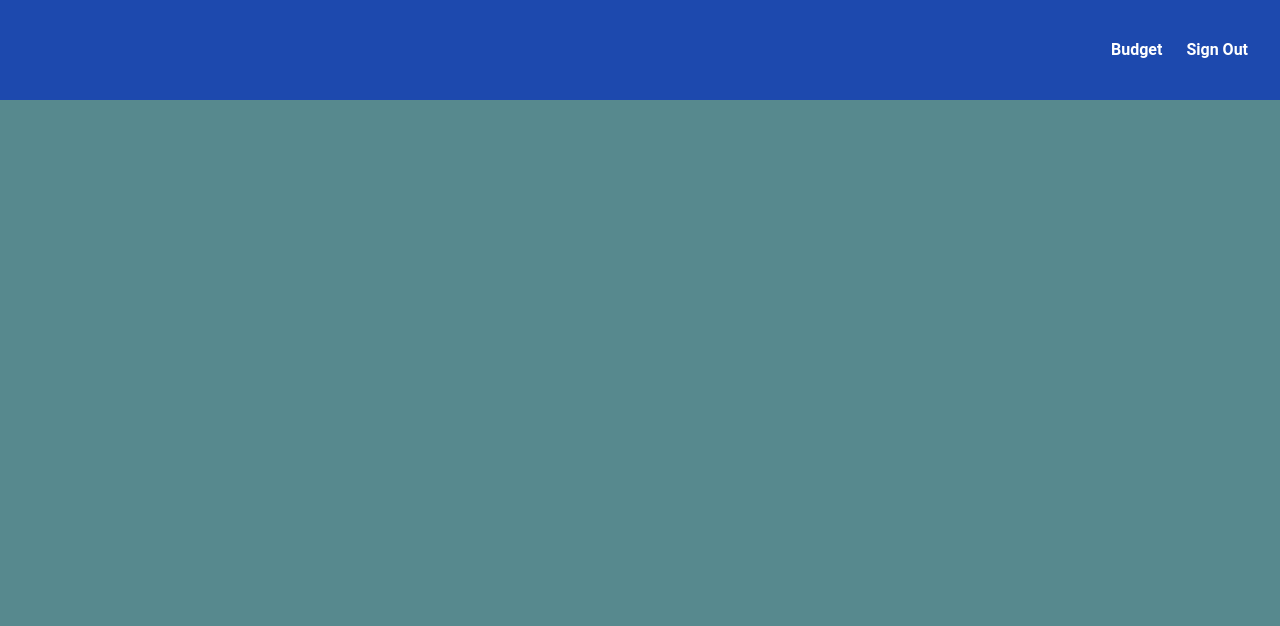
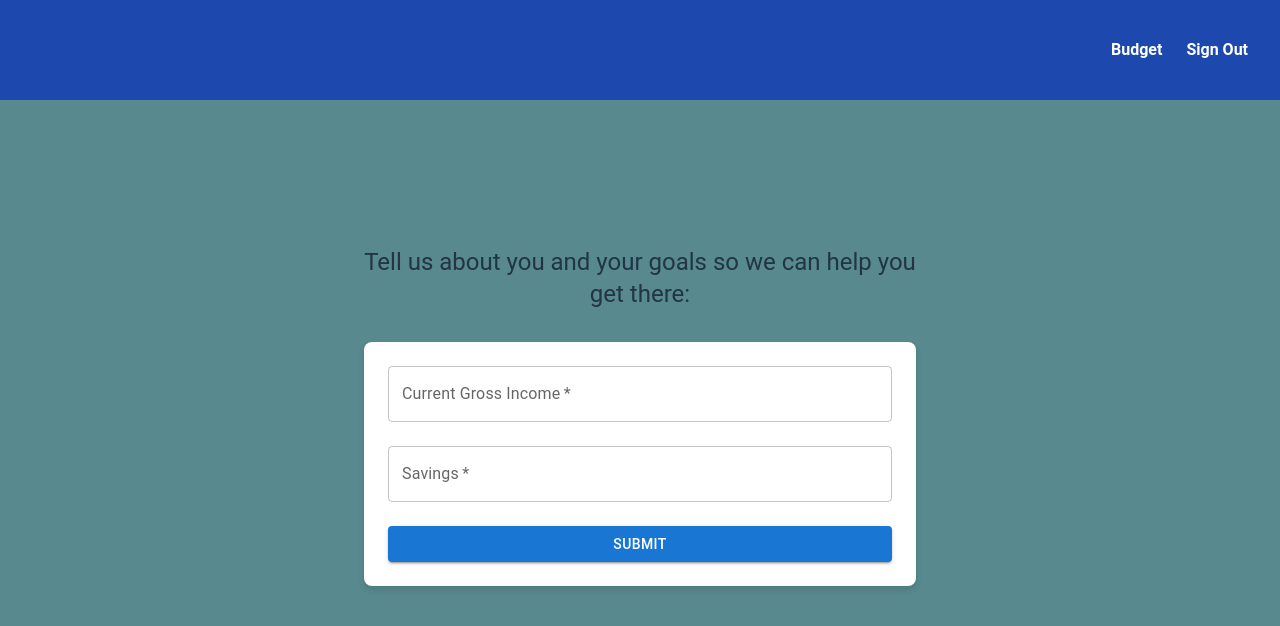
Before and after one commit to stevenha75/wealthwhiz, a React (Vite) app in the folder wealth-whiz/: page /form in a window 1280 px wide. Shown: the top 626 px of the page. Built offline with nearby package versions, Linux system fonts and the light colour scheme; no server answers; sample sign-in values are in the browser's storage.

Commit message:
routing for sign in and form to budget

```diff
--- a/wealth-whiz/src/App.tsx
+++ b/wealth-whiz/src/App.tsx
@@ -5,6 +5,7 @@ import Header from './components/Header';
 import SignInForm from './components/SignInForm';
 import ProtectedRoute from './components/ProtectedRoute';
 import BudgetPage from './app/budget/Budget';
+import FormPage from './app/form/Form';
 import logo from './assets/logo.png';
 import { AuthProvider } from './context/AuthContext';
 
@@ -32,6 +33,14 @@ function App() {
               </ProtectedRoute>
             }
           />
+          <Route
+            path="/form"
+            element={
+              <ProtectedRoute>
+                <FormPage />
+              </ProtectedRoute>
+            }
+          />
         </Routes>
       </Router>
     </AuthProvider>
--- a/wealth-whiz/src/app/budget/Budget.tsx
+++ b/wealth-whiz/src/app/budget/Budget.tsx
@@ -13,7 +13,9 @@ import {
   TextField,
   Stack,
   Container,
+  Grid2,
 } from '@mui/material';
+import PieChartSection from './PieChartSection';
 
 const BudgetPage = () => {
   const [transactions, setTransactions] = useState([
@@ -28,18 +30,26 @@ const BudgetPage = () => {
     if (newTransaction.description && newTransaction.amount) {
       setTransactions([
         ...transactions,
-        { id: transactions.length + 1, description: newTransaction.description, amount: parseFloat(newTransaction.amount) },
+        {
+          id: transactions.length + 1,
+          description: newTransaction.description,
+          amount: parseFloat(newTransaction.amount),
+        },
       ]);
       setNewTransaction({ description: '', amount: '' });
     }
   };
 
+  const pieChartData = transactions.map((transaction) => ({
+    label: transaction.description,
+    value: transaction.amount,
+  }));
+
   return (
-    <Container maxWidth="md" sx={{ mt: 4 }}>
+    <Container maxWidth={false} sx={{ maxWidth: '1600px', marginX: 'auto', paddingX: 4 }}>
       <Typography variant="h4" align="center" gutterBottom>
         Budget Management
       </Typography>
-
       <Box sx={{ mt: 4 }}>
         <Typography variant="h6">Add Transaction</Typography>
         <Stack direction="row" spacing={2} sx={{ mt: 2 }}>
@@ -64,7 +74,9 @@ const BudgetPage = () => {
         </Stack>
       </Box>
 
-      <Box sx={{ mt: 4 }}>
+      <Grid2 container spacing={10} sx={{ mt: 4 }}>
+        <Grid2 xs={12} md={8}>
+          <Box className="transaction-table-container">
             <Typography variant="h6">Transaction List</Typography>
             <TableContainer component={Paper} sx={{ mt: 2 }}>
               <Table>
@@ -85,6 +97,14 @@ const BudgetPage = () => {
               </Table>
             </TableContainer>
           </Box>
+        </Grid2>
+
+        <Grid2 xs={12} md={4}>
+          <Box className="pie-chart-container">
+            <PieChartSection data={pieChartData} />
+          </Box>
+        </Grid2>
+      </Grid2>
     </Container>
   );
 };
--- /dev/null
+++ b/wealth-whiz/src/app/budget/PieChartSection.tsx
@@ -0,0 +1,39 @@
+import React from 'react';
+import { Box, Typography } from '@mui/material';
+import { PieChart, Pie, Cell, Tooltip, ResponsiveContainer } from 'recharts';
+
+interface PieChartSectionProps {
+  data: { id: number; label: string; value: number }[];
+}
+
+const COLORS = ['#0088FE', '#00C49F', '#FFBB28', '#FF8042'];
+
+const PieChartSection: React.FC<PieChartSectionProps> = ({ data }) => {
+  return (
+    <Box sx={{ width: '100%', maxWidth: 400, marginLeft: 'auto' }}>
+      <Typography variant="h6" align="center" gutterBottom>
+        Expense Distribution
+      </Typography>
+      <ResponsiveContainer width="100%" height={300}>
+        <PieChart>
+          <Pie
+            data={data}
+            dataKey="value"
+            nameKey="label"
+            cx="50%"
+            cy="50%"
+            outerRadius={100}
+            fill="#8884d8"
+          >
+            {data.map((entry, index) => (
+              <Cell key={`cell-${index}`} fill={COLORS[index % COLORS.length]} />
+            ))}
+          </Pie>
+          <Tooltip />
+        </PieChart>
+      </ResponsiveContainer>
+    </Box>
+  );
+};
+
+export default PieChartSection;
--- a/wealth-whiz/src/app/form/Form.tsx
+++ b/wealth-whiz/src/app/form/Form.tsx
@@ -0,0 +1,75 @@
+import React, { useState } from 'react';
+import {
+  Box,
+  Typography,
+  TextField,
+  Button,
+  Container,
+  Stack,
+} from '@mui/material';
+import { useNavigate } from 'react-router-dom'; // Import useNavigate for navigation
+
+
+const FormPage = () => {
+  const [formValues, setFormValues] = useState({
+    grossIncome: '',
+    savings: '',
+  });
+  const navigate = useNavigate();
+  const handleChange = (e: React.ChangeEvent<HTMLInputElement>) => {
+    const { name, value } = e.target;
+    setFormValues({ ...formValues, [name]: value });
+  };
+
+  const handleSubmit = (e: React.FormEvent) => {
+    e.preventDefault();
+    console.log('Form submitted:', formValues);
+    navigate('/budget');
+  };
+
+  return (
+    <Container maxWidth="sm" sx={{ mt: 4 }}>
+      <Typography variant="h5" align="center" gutterBottom>
+        Tell us about you and your goals so we can help you get there:
+      </Typography>
+
+      <Box
+        component="form"
+        onSubmit={handleSubmit}
+        sx={{
+          mt: 4,
+          p: 3,
+          borderRadius: 2,
+          boxShadow: '0px 4px 6px rgba(0, 0, 0, 0.1)',
+          backgroundColor: '#ffffff',
+        }}
+      >
+        <Stack spacing={3}>
+          <TextField
+            label="Current Gross Income"
+            variant="outlined"
+            fullWidth
+            name="grossIncome"
+            value={formValues.grossIncome}
+            onChange={handleChange}
+            required
+          />
+          <TextField
+            label="Savings"
+            variant="outlined"
+            fullWidth
+            name="savings"
+            value={formValues.savings}
+            onChange={handleChange}
+            required
+          />
+          <Button type="submit" variant="contained" color="primary" fullWidth>
+            Submit
+          </Button>
+        </Stack>
+      </Box>
+    </Container>
+  );
+};
+
+export default FormPage;
--- a/wealth-whiz/src/components/SignInForm.tsx
+++ b/wealth-whiz/src/components/SignInForm.tsx
@@ -16,7 +16,7 @@ const SignInForm = () => {
     try {
       await login(email, password); // Call the login function
       alert('Sign in successful!');
-      navigate('/budget'); // Redirect to the budget page after success
+      navigate('/form'); // Redirect to the budget page after success
     } catch (err: any) {
       setError(err.message || 'Failed to sign in.');
     }
```
Also changed, not shown: wealth-whiz/src/app/budget/Budget.css (+54 -0 lines), wealth-whiz/src/app/form/Form.css (deleted), 1 other file (tests, documents, lock files or other folders). Lines whose indentation alone changed are shown as unchanged.
